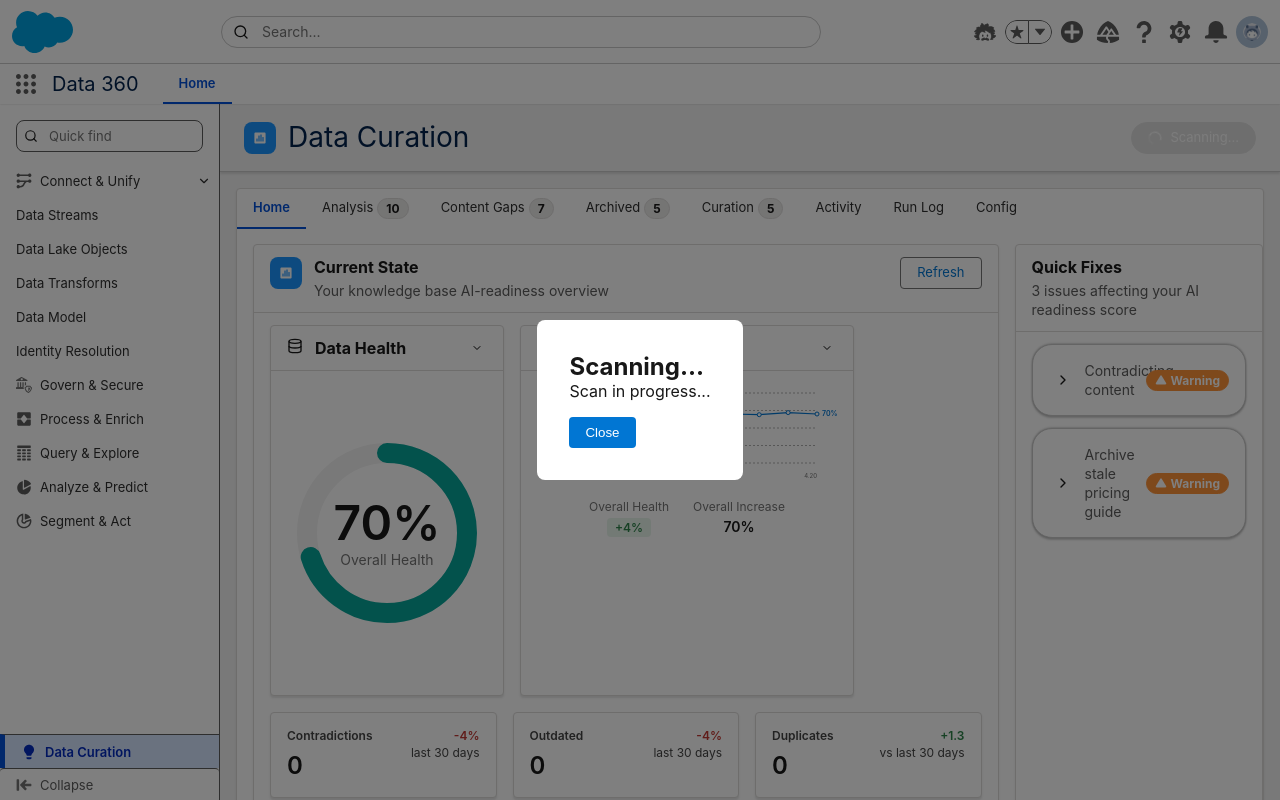
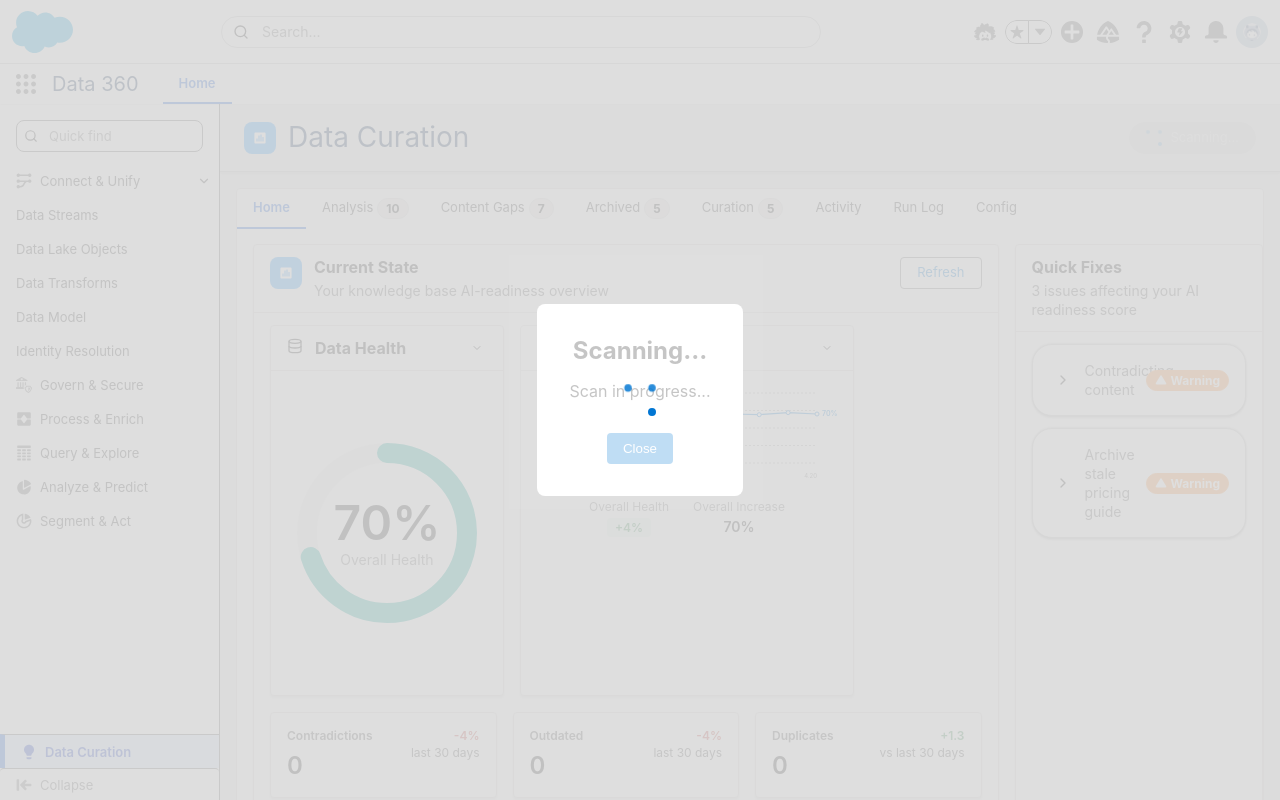
Before and after one commit to NoamVin602/TEST_Agent-ready-data, a Next.js app: page / in a window 1280 px wide. Both pictures are taken after a click on the button "Run Scan". Built offline with nearby package versions, Linux system fonts and the light colour scheme.

Commit message:
Implement SLDS Spinner component: Replace all loading indicators with SLDS spinner, add spinner CSS, update PageHeader, BatchActionBar, and ScanProgressModal to use SLDS spinner

```diff
--- a/app/components/data-curation/BatchActionBar.tsx
+++ b/app/components/data-curation/BatchActionBar.tsx
@@ -2,7 +2,8 @@
 
 import React from 'react';
 import { motion, AnimatePresence } from 'framer-motion';
-import { CheckCircle2, X, Loader2 } from 'lucide-react';
+import { CheckCircle2, X } from 'lucide-react';
+import { Spinner } from '../shared/Spinner';
 
 interface BatchActionBarProps {
   selectedCount: number;
@@ -87,7 +88,9 @@
           }}
         >
           {isProcessing ? (
-            <Loader2 size={14} style={{ animation: 'spin 1s linear infinite' }} />
+            <span style={{ display: 'inline-flex', alignItems: 'center', marginRight: '4px' }}>
+              <Spinner size="x-small" variant="base" inline aria-label="Processing" />
+            </span>
           ) : (
             <X size={14} />
           )}
@@ -126,7 +129,9 @@
           }}
         >
           {isProcessing ? (
-            <Loader2 size={14} style={{ animation: 'spin 1s linear infinite' }} />
+            <span style={{ display: 'inline-flex', alignItems: 'center', marginRight: '4px' }}>
+              <Spinner size="x-small" variant="inverse" inline aria-label="Processing" />
+            </span>
           ) : (
             <CheckCircle2 size={14} />
           )}
--- a/app/components/shared/PageHeader.tsx
+++ b/app/components/shared/PageHeader.tsx
@@ -1,6 +1,7 @@
 "use client";
 
-import { MetricsIcon, PlayIcon, LoaderIcon } from "../../lib/slds-icons";
+import { MetricsIcon, PlayIcon } from "../../lib/slds-icons";
+import { Spinner } from "./Spinner";
 
 interface PageHeaderProps {
   onRunScan: () => void;
@@ -66,12 +67,9 @@
             >
               {isScanning ? (
                 <>
-                  <LoaderIcon
-                    size={14}
-                    color="var(--slds-g-color-accent-2, #0250d9)"
-                    className="slds-button__icon slds-button__icon_left"
-                    style={{ animation: 'spin 1s linear infinite' }}
-                  />
+                  <span className="slds-button__icon slds-button__icon_left" style={{ display: 'inline-flex', alignItems: 'center' }}>
+                    <Spinner size="x-small" variant="brand" inline aria-label="Scanning" />
+                  </span>
                   <span>Scanning...</span>
                 </>
               ) : (
--- /dev/null
+++ b/app/components/shared/Spinner.tsx
@@ -0,0 +1,48 @@
+"use client";
+
+import React from 'react';
+
+interface SpinnerProps {
+  size?: 'x-small' | 'small' | 'medium' | 'large';
+  variant?: 'base' | 'brand' | 'inverse';
+  inline?: boolean;
+  className?: string;
+  'aria-label'?: string;
+}
+
+export function Spinner({
+  size = 'medium',
+  variant = 'base',
+  inline = false,
+  className = '',
+  'aria-label': ariaLabel = 'Loading',
+}: SpinnerProps) {
+  const spinnerClasses = [
+    'slds-spinner',
+    `slds-spinner_${size}`,
+    variant !== 'base' ? `slds-spinner_${variant}` : '',
+    inline ? 'slds-spinner_inline' : '',
+    className,
+  ]
+    .filter(Boolean)
+    .join(' ');
+
+  const containerClasses = inline
+    ? ''
+    : 'slds-spinner_container';
+
+  const spinner = (
+    <div className={spinnerClasses} role="status" aria-label={ariaLabel}>
+      <span className="slds-assistive-text">{ariaLabel}</span>
+      <div className="slds-spinner__dot-a"></div>
+      <div className="slds-spinner__dot-b"></div>
+      <div className="slds-spinner__dot-c"></div>
+    </div>
+  );
+
+  if (inline) {
+    return spinner;
+  }
+
+  return <div className={containerClasses}>{spinner}</div>;
+}
--- a/app/globals.css
+++ b/app/globals.css
@@ -897,3 +897,208 @@
   height: auto;
   padding: 0.25rem;
 }
+
+/* ==========================================
+   SLDS Spinner Component
+   Reference: https://sds-site-docs-1fea39e7763a.herokuapp.com/index.html?path=/docs/components-spinner--documentation
+========================================== */
+
+.slds-spinner_container {
+  position: absolute;
+  top: 0;
+  right: 0;
+  bottom: 0;
+  left: 0;
+  z-index: 7000;
+  background-color: rgba(255, 255, 255, 0.75);
+  visibility: visible;
+  opacity: 1;
+  transition: opacity 0.2s ease, visibility 0s;
+  transition-delay: 0s, 0.3s;
+}
+
+.slds-spinner {
+  position: absolute;
+  top: 50%;
+  left: 50%;
+  transform: translate(-50%, -50%) rotate(90deg);
+}
+
+.slds-spinner_inline {
+  position: static;
+  transform: rotate(90deg);
+}
+
+.slds-spinner__dot-a,
+.slds-spinner__dot-b,
+.slds-spinner__dot-c {
+  position: absolute;
+  border-radius: 50%;
+  background-color: var(--slds-g-color-brand-base-50, #0176D3);
+  animation: slds-spinner-dot 0.6s infinite ease-in-out;
+}
+
+.slds-spinner__dot-a {
+  top: 0;
+  left: 0;
+  animation-delay: 0s;
+}
+
+.slds-spinner__dot-b {
+  top: 0;
+  right: 0;
+  animation-delay: 0.1s;
+}
+
+.slds-spinner__dot-c {
+  bottom: 0;
+  left: 0;
+  animation-delay: 0.2s;
+}
+
+/* Spinner Sizes */
+.slds-spinner_x-small {
+  width: 1rem;
+  height: 1rem;
+}
+
+.slds-spinner_x-small .slds-spinner__dot-a,
+.slds-spinner_x-small .slds-spinner__dot-b,
+.slds-spinner_x-small .slds-spinner__dot-c {
+  width: 0.25rem;
+  height: 0.25rem;
+}
+
+.slds-spinner_x-small .slds-spinner__dot-a {
+  top: 0;
+  left: 0;
+}
+
+.slds-spinner_x-small .slds-spinner__dot-b {
+  top: 0;
+  right: 0;
+}
+
+.slds-spinner_x-small .slds-spinner__dot-c {
+  bottom: 0;
+  left: 0;
+}
+
+.slds-spinner_small {
+  width: 1.25rem;
+  height: 1.25rem;
+}
+
+.slds-spinner_small .slds-spinner__dot-a,
+.slds-spinner_small .slds-spinner__dot-b,
+.slds-spinner_small .slds-spinner__dot-c {
+  width: 0.375rem;
+  height: 0.375rem;
+}
+
+.slds-spinner_small .slds-spinner__dot-a {
+  top: 0;
+  left: 0;
+}
+
+.slds-spinner_small .slds-spinner__dot-b {
+  top: 0;
+  right: 0;
+}
+
+.slds-spinner_small .slds-spinner__dot-c {
+  bottom: 0;
+  left: 0;
+}
+
+.slds-spinner_medium {
+  width: 2rem;
+  height: 2rem;
+}
+
+.slds-spinner_medium .slds-spinner__dot-a,
+.slds-spinner_medium .slds-spinner__dot-b,
+.slds-spinner_medium .slds-spinner__dot-c {
+  width: 0.5rem;
+  height: 0.5rem;
+}
+
+.slds-spinner_medium .slds-spinner__dot-a {
+  top: 0;
+  left: 0;
+}
+
+.slds-spinner_medium .slds-spinner__dot-b {
+  top: 0;
+  right: 0;
+}
+
+.slds-spinner_medium .slds-spinner__dot-c {
+  bottom: 0;
+  left: 0;
+}
+
+.slds-spinner_large {
+  width: 2.75rem;
+  height: 2.75rem;
+}
+
+.slds-spinner_large .slds-spinner__dot-a,
+.slds-spinner_large .slds-spinner__dot-b,
+.slds-spinner_large .slds-spinner__dot-c {
+  width: 0.75rem;
+  height: 0.75rem;
+}
+
+.slds-spinner_large .slds-spinner__dot-a {
+  top: 0;
+  left: 0;
+}
+
+.slds-spinner_large .slds-spinner__dot-b {
+  top: 0;
+  right: 0;
+}
+
+.slds-spinner_large .slds-spinner__dot-c {
+  bottom: 0;
+  left: 0;
+}
+
+/* Spinner Variants */
+.slds-spinner_brand .slds-spinner__dot-a,
+.slds-spinner_brand .slds-spinner__dot-b,
+.slds-spinner_brand .slds-spinner__dot-c {
+  background-color: var(--slds-g-color-brand-base-50, #0176D3);
+}
+
+.slds-spinner_inverse .slds-spinner__dot-a,
+.slds-spinner_inverse .slds-spinner__dot-b,
+.slds-spinner_inverse .slds-spinner__dot-c {
+  background-color: var(--slds-g-color-icon-white, #FFFFFF);
+}
+
+/* Spinner Animation */
+@keyframes slds-spinner-dot {
+  0%, 100% {
+    opacity: 0.3;
+    transform: scale(0.75);
+  }
+  50% {
+    opacity: 1;
+    transform: scale(1);
+  }
+}
+
+.slds-assistive-text {
+  position: absolute !important;
+  margin: -1px !important;
+  border: 0 !important;
+  padding: 0 !important;
+  width: 1px !important;
+  height: 1px !important;
+  overflow: hidden !important;
+  clip: rect(0 0 0 0) !important;
+  text-transform: none !important;
+  white-space: nowrap !important;
+}
--- a/app/page.tsx
+++ b/app/page.tsx
@@ -12,6 +12,7 @@
 import { RunLogView } from "./components/views/RunLogView";
 import { ConfigView } from "./components/views/ConfigView";
 import { DataCurationView } from "./components/data-curation/DataCurationView";
+import { Spinner } from "./components/shared/Spinner";
 import "./globals.css";
 
 // Placeholder for ScanProgressModal
@@ -31,8 +32,13 @@
         backgroundColor: 'white',
         padding: '32px',
         borderRadius: '8px',
-        maxWidth: '500px'
+        maxWidth: '500px',
+        display: 'flex',
+        flexDirection: 'column',
+        alignItems: 'center',
+        gap: '16px'
       }}>
+        {isScanning && <Spinner size="medium" variant="brand" aria-label="Scanning in progress" />}
         <h2>Scanning...</h2>
         <p>{isScanning ? 'Scan in progress...' : 'Scan complete!'}</p>
         <button onClick={onClose} style={{
```
